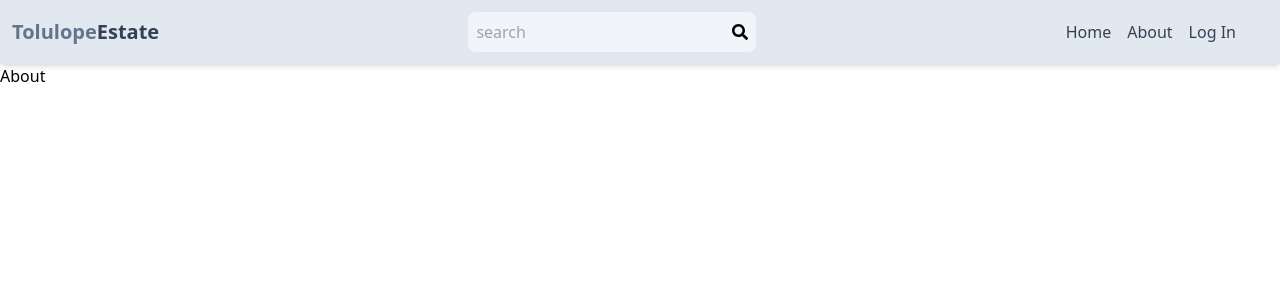
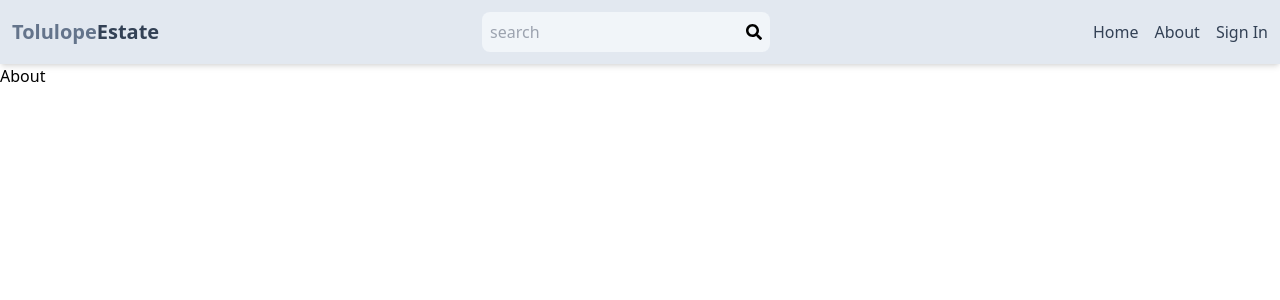
Before and after one commit to TolulopeBabajide/mern-estate, a React (Create React App) app: page /about in a window 1280 px wide. Shown: the top 300 px of the page. Built offline with nearby package versions, Linux system fonts and the light colour scheme; no server answers.

Commit message:
Header updated, profile page made private

```diff
--- a/src/App.js
+++ b/src/App.js
@@ -6,6 +6,7 @@ import Profile from './pages/Profile'
 import SignIn from './pages/SignIn'
 import SignUp from './pages/SignUp'
 import Header from './Components/Header'
+import PrivateRoute from './Components/PrivateRoute'
 
 
 const App = () => {
@@ -15,7 +16,9 @@ const App = () => {
       <Routes>
       <Route element={<Home/>} path="/" />
       <Route element={<About/>} path="/about" />
-      <Route element={<Profile/>} path="/profile" />
+      <Route element={<PrivateRoute/>} >
+        <Route element={<Profile/>} path="/profile" />
+      </Route>
       <Route element={<SignIn/>} path="/signIn" />
       <Route element={<SignUp/>} path="/signUp" />
 
--- a/src/Components/Header.jsx
+++ b/src/Components/Header.jsx
@@ -1,8 +1,11 @@
 import React from 'react'
 import {FaSearch} from 'react-icons/fa'
 import { Link } from 'react-router-dom'
+import {useSelector} from 'react-redux';
 
 const Header = () => {
+    const {currentUser} = useSelector(state => state.user);
+
   return (
     <header className='bg-slate-200 flex shadow-md justify-between items-center mx-auto p-3 ' >
         <Link to='/'>
@@ -25,15 +28,14 @@ const Header = () => {
             <Link to='/about'>
                 <li className='hidden sm:inline text-slate-700 hover:underline '>About</li>
             </Link>
-            <Link to='/signin'>
-                <li className=' sm:inline text-slate-700 hover:underline '>Log In</li>
+
+            <Link to='/profile'>
+                {
+                    currentUser ? (<img src={currentUser.avatar} className='rounded-full h-7 w-7 object-cover' alt='profile' ></img>)
+                    : <li className=' sm:inline text-slate-700 hover:underline '>Sign In</li>
+                }
             </Link>
-            {/* <Link to='/signup'>
-                <li className=' sm:inline text-slate-700 hover:underline '>Log In</li>
-            </Link> */}
 
-            <li></li>
-            <li></li>
         </ul>
     </header>
   )
--- /dev/null
+++ b/src/Components/PrivateRoute.jsx
@@ -0,0 +1,11 @@
+import React from 'react'
+import { useSelector } from 'react-redux'
+import { Navigate, Outlet } from 'react-router-dom'
+
+const PrivateRoute = () => {
+    const {currentUser} = useSelector((state)=>state.user)
+  return  currentUser ? <Outlet/> : <Navigate to='/signin'/>
+
+}
+
+export default PrivateRoute
```
